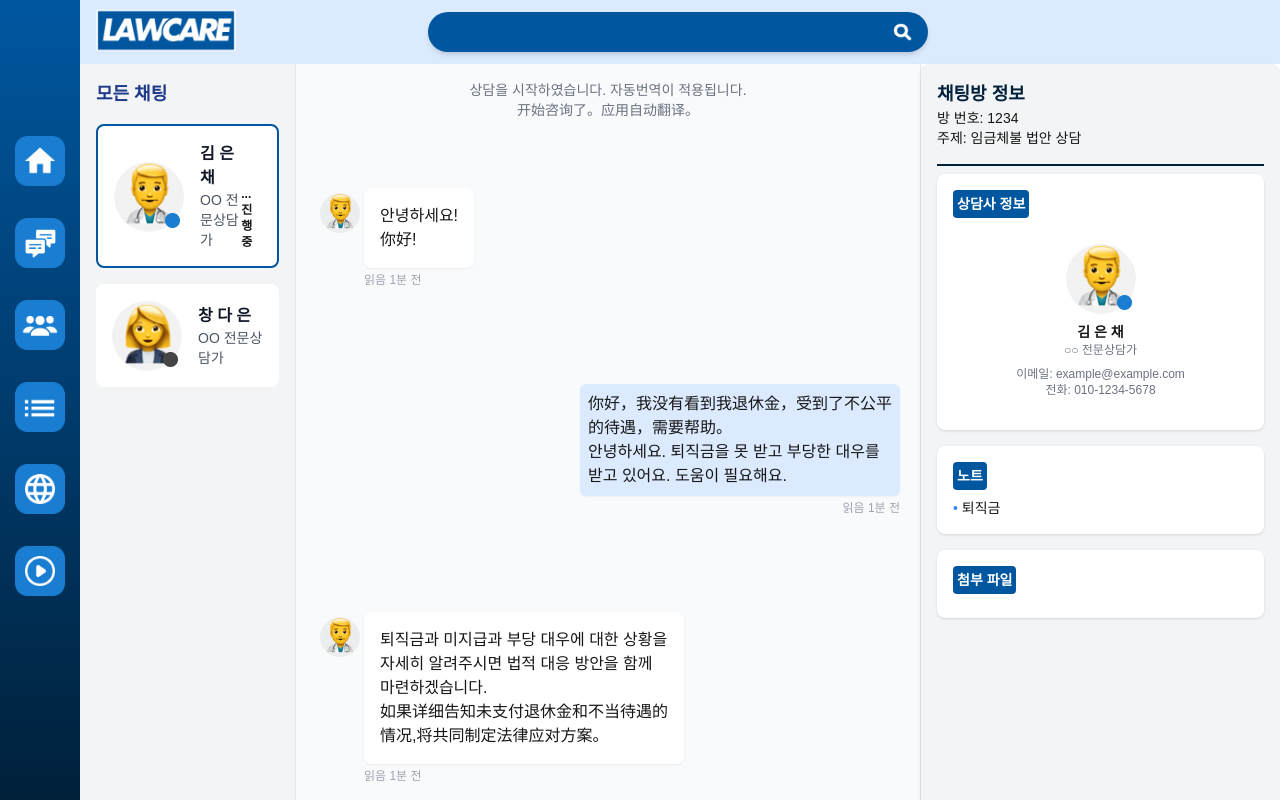
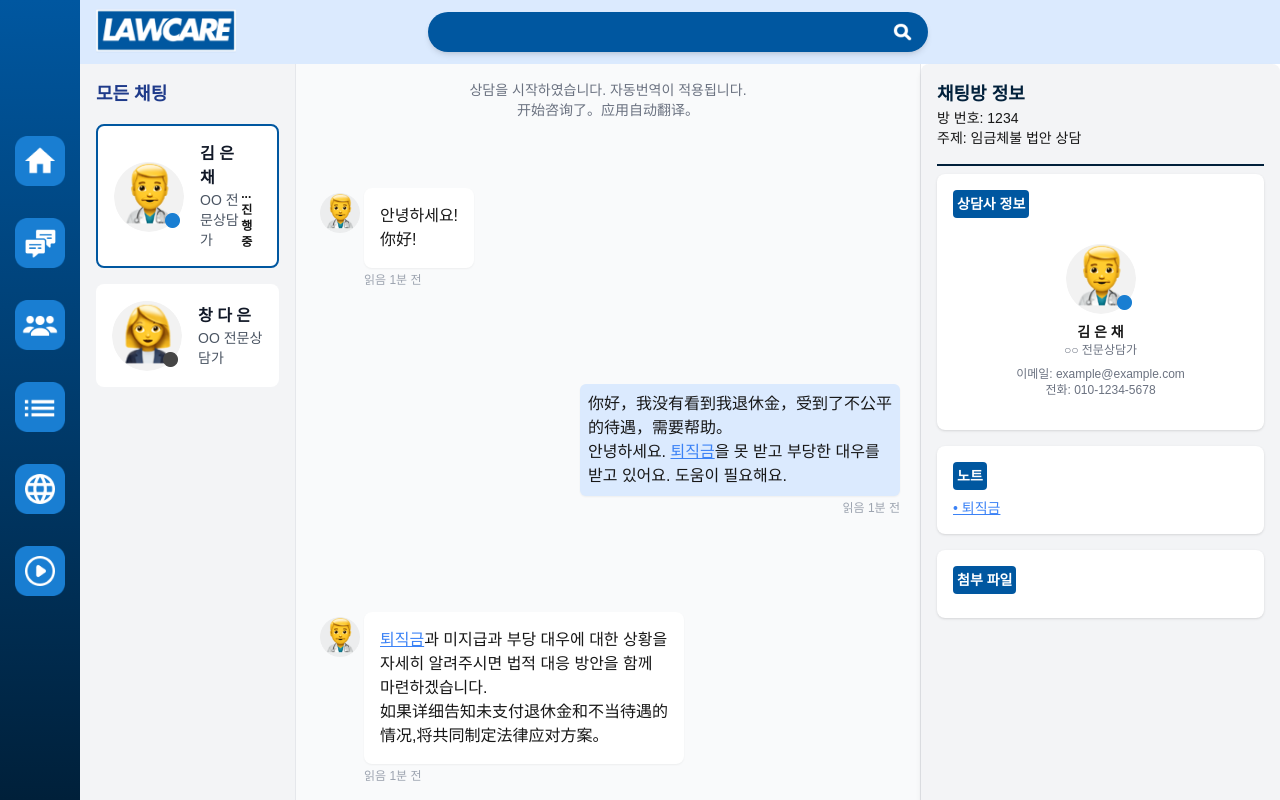
Before and after one commit to LawCare/Law_Care-FE, a Next.js app: page / in a window 1280 px wide. Built offline with nearby package versions, Linux system fonts and the light colour scheme.

Commit message:
feat: 노트의 퇴직금 링크 기능

```diff
--- a/src/app/page.jsx
+++ b/src/app/page.jsx
@@ -1,3 +1,5 @@
+'use client';
+import React, { useState } from 'react';
 import AllChatPage from './(chat)/all-chat/page';
 import ChatInfoPage from './(chat)/chat-info/page';
 import ChattingPage from './(chat)/live-chat/page';
@@ -5,6 +7,16 @@ import SearchBarPage from './(chat)/search-bar/page';
 import SideBarPage from './(chat)/side-bar/page';
 
 const Chatpage = () => {
+  const [showExplainWord, setShowExplainWord] = useState(false);
+
+  const handleExplainWordClick = () => {
+    setShowExplainWord(true);
+  };
+
+  const handleBackToChatInfo = () => {
+    setShowExplainWord(false);
+  };
+
   return (
     <div className="h-screen flex">
       <aside className="w-20 h-full bg-blue-500 fixed left-0 top-0">
@@ -20,11 +32,13 @@ const Chatpage = () => {
           <section className="w-[18%] border-r">
             <AllChatPage />
           </section>
+
           <section className="flex-grow">
-            <ChattingPage />
+            <ChattingPage onExplainWordClick={handleExplainWordClick} />
           </section>
+
           <aside className="w-[30%] border-l">
-            <ChatInfoPage />
+            <ChatInfoPage showExplainWord={showExplainWord} onBack={handleBackToChatInfo} />
           </aside>
         </div>
       </div>
--- a/src/components/ChatInfo/ChatInfo.jsx
+++ b/src/components/ChatInfo/ChatInfo.jsx
@@ -1,11 +1,18 @@
 import Image from 'next/image';
-import React from 'react';
+import React, { useState } from 'react';
 import manicon from '../../assets/icons/man icon.png';
 import inprogress from '../../assets/icons/in progress.png';
+import ExplainWord from './ExplainWord';
 
 const ChatInfo = () => {
+  const [showExplainWord, setShowExplainWord] = useState(false);
+
   return (
-    <div className="bg-gray-100 w-100  p-4 min-h-screen rounded-lg shadow-md">
+    <div className="bg-gray-100 w-100 p-4 min-h-screen rounded-lg shadow-md">
+      {showExplainWord ? (
+        <ExplainWord onBack={() => setShowExplainWord(false)} />
+      ) : (
+        <>
           <div className="mb-4">
             <h2 className="text-lg font-semibold text-custom-navy2">채팅방 정보</h2>
             <p className="text-sm">방 번호: 1234</p>
@@ -15,7 +22,9 @@ const ChatInfo = () => {
           <hr className="border-t-2 border-custom-navy my-2" />
 
           <div className="bg-white p-4 rounded-lg shadow mb-4">
-        <h3 className="bg-custom-blue text-white font-semibold text-sm mb-2 p-1 rounded inline-block">상담사 정보</h3>
+            <h3 className="bg-custom-blue text-white font-semibold text-sm mb-2 p-1 rounded inline-block">
+              상담사 정보
+            </h3>
             <div className="space-y-4">
               <div className="flex flex-col items-center bg-white rounded-lg p-4">
                 <div className="flex-shrink-0 relative">
@@ -37,13 +46,17 @@ const ChatInfo = () => {
           <div className="bg-white p-4 rounded-lg shadow mb-4">
             <h3 className="bg-custom-blue text-white font-semibold text-sm mb-2 p-1 rounded inline-block">노트</h3>
             <p className="text-sm">
-          <span className="text-blue-500">•</span> 퇴직금
+              <span className="text-blue-500 cursor-pointer underline" onClick={() => setShowExplainWord(true)}>
+                • 퇴직금
+              </span>
             </p>
           </div>
 
           <div className="bg-white p-4 rounded-lg shadow">
             <h3 className="bg-custom-blue text-white font-semibold text-sm mb-2 p-1 rounded inline-block">첨부 파일</h3>
           </div>
+        </>
+      )}
     </div>
   );
 };
--- a/src/components/ChatInfo/ExplainWord.jsx
+++ b/src/components/ChatInfo/ExplainWord.jsx
@@ -1,71 +1,38 @@
-import React, { useState } from 'react';
+import React from 'react';
 
-const ExplainWord = ({ onClose }) => {
+const ExplainWord = ({ onBack }) => {
   return (
-    <div className="fixed inset-0 bg-black bg-opacity-50 flex items-center justify-center p-4">
-      <div className="w-full max-w-md bg-white rounded-lg border border-gray-200 shadow-sm relative">
-        <button
-          onClick={onClose}
-          className="absolute right-4 top-4 text-gray-500 hover:text-gray-700"
-        >
-          ✕
-        </button>
+    <div className="bg-gray-100 w-100 p-4 min-h-screen rounded-lg shadow-md">
+      <button onClick={onBack} className="text-blue-500 underline mb-4">
+        뒤로 가기
+      </button>
 
-        <div className="p-4 border-b border-gray-200">
-          <h2 className="text-lg font-semibold">체팅방 정보</h2>
-          <div className="text-sm text-gray-500 mt-1">
-            <div>방 번호: 1234</div>
-            <div>주제: 임금체불 법안 상담</div>
-          </div>
-        </div>
+      <div className="mb-4">
+        <h2 className="text-lg font-semibold text-custom-navy2">용어 설명</h2>
+        <p className="text-sm font-semibold mt-2 text-blue-500">퇴직금</p>
+      </div>
 
-        <div className="p-4">
-          <div className="flex items-center gap-2 mb-4">
-            <div className="bg-blue-600 text-white px-3 py-1 rounded-md text-sm">용어 설명</div>
-            <div className="font-semibold">퇴직금</div>
-          </div>
+      <hr className="border-t-2 border-custom-navy my-2" />
 
-          <div className="space-y-4 text-sm text-gray-700">
-            <p className="leading-relaxed">
-              퇴직금은 회사에서 근무동안 입사 직원이 얻을 그만두게 될 때 받는 돈 입니다. 그동안 열심히 일한 것에 대한
-              감사의 의미로 회사가 주는 보너스 같은 돈이에요.
-            </p>
+      <div className="bg-white p-4 rounded-lg shadow mb-4">
+        <p className="text-sm leading-relaxed text-gray-700">
+          퇴직금은 회사에서 근무 동안 입사 직원이 얻을 그만두게 될 때 받는 돈입니다. 그동안 열심히 일한 것에 대한 감사의
+          의미로 회사가 주는 보너스 같은 돈이에요.
+        </p>
+        <p className="text-sm leading-relaxed text-gray-700 mt-4">
+          退休金通常公司在员工工作多年后离职时给予的一笔钱。这是公司对员工辛勤工作的感谢，有时候需要把时间的关系，工作时间越长，退休金通常越多。
+        </p>
+      </div>
 
-            <p className="leading-relaxed">
-              退休金通常公司在员工工作多年后离职时给予的一笔钱。这是公司对员工辛勤工作的感谢，有时候需要把时间的关系，工作时间越长，退休金通常越多。
-            </p>
-
-            <div className="pt-4 mt-4 text-xs text-gray-400 border-t border-gray-200">
-              이 상담은 인공지능이 돕고 있지만 내용이기에 참고하시 위함으로 드립니다.
-            </div>
-
-            <div className="text-xs text-gray-400">
-              此咨询虽由人工智能协助，但仅不过是参考意见，如有不清楚或建议请寻求专业人士意见再做决定。
-            </div>
-          </div>
-        </div>
+      <div className="text-xs text-gray-400 mt-4">
+        <p className="mb-2">
+          이 상담은 인공지능이 돕고 있지만 참고하시 위함으로 드리는 내용입니다. 명확한 결정을 위해 전문가의 의견을
+          구하세요.
+        </p>
+        <p>此咨询虽由人工智能协助，但仅不过是参考意见，如有不清楚或建议请寻求专业人士意见再做决定。</p>
       </div>
     </div>
   );
 };
 
-const ChatInfo = () => {
-  const [showExplanation, setShowExplanation] = useState(false);
-
-  return (
-    <div>
-      <button
-        onClick={() => setShowExplanation(true)}
-        className="bg-blue-600 text-white px-4 py-2 rounded-md hover:bg-blue-700"
-      >
-        용어 설명 보기
-      </button>
-
-      {showExplanation && (
-        <ExplainWord onClose={() => setShowExplanation(false)} />
-      )}
-    </div>
-  );
-};
-
-export default ChatInfo;
+export default ExplainWord;
--- a/src/components/LiveChat/Chatting.jsx
+++ b/src/components/LiveChat/Chatting.jsx
@@ -2,7 +2,20 @@ import Image from 'next/image';
 import React from 'react';
 import manicon from '../../assets/icons/man icon.png';
 
-const Chatting = () => {
+const Chatting = ({ onExplainWordClick }) => {
+  const highlightText = (text) => {
+    const parts = text.split(/(퇴직금)/g);
+    return parts.map((part, index) =>
+      part === '퇴직금' ? (
+        <span key={index} className="text-blue-500 cursor-pointer underline" onClick={onExplainWordClick}>
+          {part}
+        </span>
+      ) : (
+        part
+      )
+    );
+  };
+
   return (
     <div className="max-w-6xl mx-auto p-4 bg-gray-50">
       <div className="text-center text-gray-500 text-sm mb-16">
@@ -13,39 +26,42 @@ const Chatting = () => {
 
       <div className="space-y-24 p-1">
         <div className="flex items-start ">
-          <Image src={manicon} alt="User" width={40} className='m-1' />
+          <Image src={manicon} alt="User" width={40} className="m-1" />
           <div className="flex flex-col">
             <div className="bg-white rounded-lg p-4 shadow-sm max-w-xs">
-              <p>안녕하세요!</p>
-              <p>你好!</p>
+              <p>{highlightText('안녕하세요!')}</p>
+              <p>{highlightText('你好!')}</p>
             </div>
             <span className="text-xs text-gray-400 mt-1">읽음 1분 전</span>
           </div>
         </div>
 
-        <div className=" items-start justify-end ">
+        <div className="items-start justify-end ">
           <div className="flex flex-col items-end">
             <div className="bg-blue-100 rounded-md p-2 shadow-sm max-w-xs">
-              <p>你好，我没有看到我退休金，受到了不公平的待遇，需要帮助。</p>
-              <p>안녕하세요. 퇴직금을 못 받고 부당한 대우를 받고 있어요. 도움이 필요해요.</p>
+              <p>{highlightText('你好，我没有看到我退休金，受到了不公平的待遇，需要帮助。')}</p>
+              <p>{highlightText('안녕하세요. 퇴직금을 못 받고 부당한 대우를 받고 있어요. 도움이 필요해요.')}</p>
             </div>
             <span className="text-xs text-gray-400 mt-1">읽음 1분 전</span>
           </div>
         </div>
 
         <div className="flex items-start">
-          <Image src={manicon} alt="User" width={40} className='m-1'/>
+          <Image src={manicon} alt="User" width={40} className="m-1" />
           <div className="flex flex-col">
             <div className="bg-white rounded-lg p-4 shadow-sm max-w-xs">
-              <p>퇴직금과 미지급과 부당 대우에 대한 상황을 자세히 알려주시면 법적 대응 방안을 함께 마련하겠습니다.</p>
-              <p>如果详细告知未支付退休金和不当待遇的情况,将共同制定法律应对方案。</p>
+              <p>
+                {highlightText(
+                  '퇴직금과 미지급과 부당 대우에 대한 상황을 자세히 알려주시면 법적 대응 방안을 함께 마련하겠습니다.'
+                )}
+              </p>
+              <p>{highlightText('如果详细告知未支付退休金和不当待遇的情况,将共同制定法律应对方案。')}</p>
             </div>
             <span className="text-xs text-gray-400 mt-1 mb-5">읽음 1분 전</span>
           </div>
         </div>
-
       </div>
-          <div className=" bottom-0 left-0 right-0 bg-white border-t">
+      <div className="bottom-0 left-0 right-0 bg-white border-t">
         <div className="max-w-2xl mx-auto flex items-center">
           <button className="p-2 text-gray-500">
             <span className="text-2xl">+</span>
```
Lines whose indentation alone changed are shown as unchanged.
